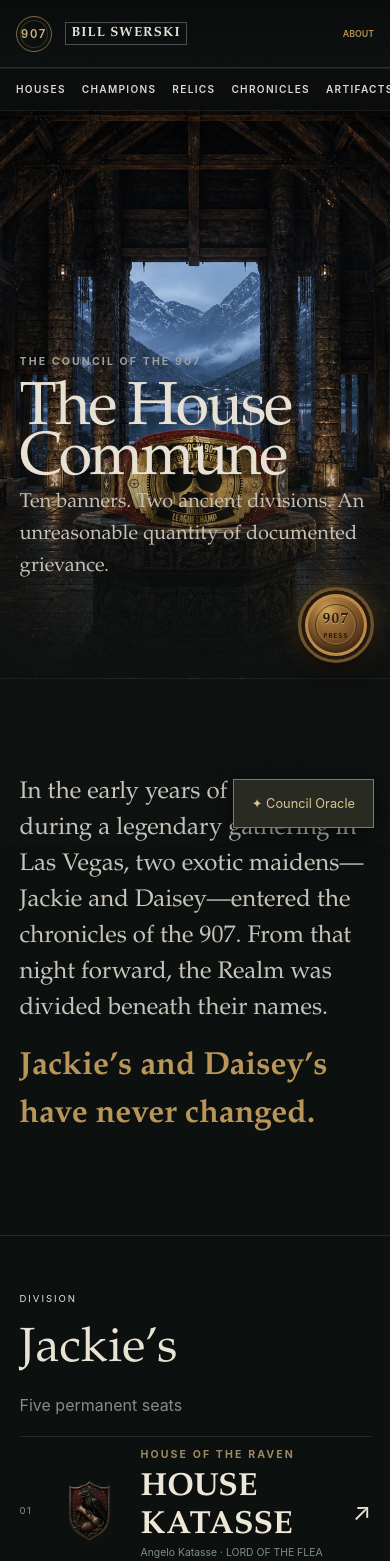
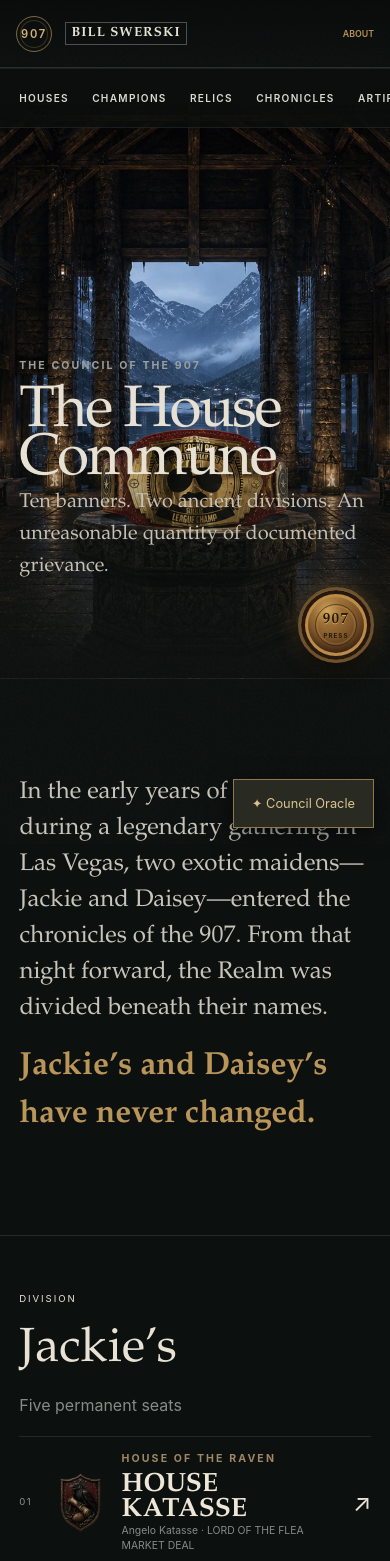
Before and after one commit to kodiakstrategy-sd/Bill-Swerski-907, a Next.js app: page /houses in a window 390 px wide. Shown: the top 1561 px of the page. Built offline with nearby package versions, Linux system fonts and the light colour scheme.

Commit message:
Optimize league experience for mobile

```diff
--- a/app/globals.css
+++ b/app/globals.css
@@ -273,3 +273,36 @@ h1,h2,h3 { font-family:var(--font-display),serif; font-weight:500; }
 @media (max-width:760px) {
   .campaign-hero { min-height:82svh; padding:10rem 1.2rem 4rem; }.campaign-hero h1 { font-size:4.5rem; }.campaign-hero>img { object-position:60% center; }.order-battle,.campaign-ledger,.campaign-facts { padding:5rem 1rem; }.order-battle header { display:block; }.order-battle ol { grid-template-columns:1fr; }.order-battle li { grid-template-columns:32px 54px 1fr; }.order-battle li img { width:48px; height:60px; }.pick-row { grid-template-columns:36px 34px 1fr; gap:.65rem; }.pick-row>a { grid-column:3; text-align:left; padding-bottom:.7rem; }.pick-row img { width:32px; height:40px; }.house-roster ol { grid-template-columns:1fr; }.campaign-facts>div { grid-template-columns:1fr 1fr; }.campaign-facts article:nth-child(2) { border-right:0; }.campaign-facts article:nth-child(-n+2) { border-bottom:1px solid #282b2752; }.draft-tabs { width:100%; }.draft-tabs button { flex:1; padding:.8rem .35rem; }
 }
+
+/* Phone-first finishing pass: preserve the physical world while making it easy to use by thumb. */
+@media (max-width:760px) {
+  html,body { max-width:100%; overflow-x:clip; }
+  .site-header nav { gap:.35rem; padding:.45rem .65rem; scroll-padding-inline:.65rem; }
+  .site-header nav a { min-height:44px; display:flex; align-items:center; padding:0 .55rem; }
+  .brand,.about-link,.back-link,.hall-link,.physical-chronicles>div>a,.house-row { min-height:44px; }
+  .about-link { min-width:44px; display:flex; align-items:center; justify-content:flex-end; }
+  .page-hero { padding-inline:1.2rem; }
+  .page-hero h1 { max-width:100%; font-size:clamp(3rem,15vw,3.8rem); overflow-wrap:anywhere; }
+  .houses-commune .house-division { width:100%; max-width:100%; padding-inline:1.2rem; overflow:hidden; }
+  .houses-commune .house-row { min-height:132px; grid-template-columns:22px 58px minmax(0,1fr) 18px; gap:.7rem; }
+  .houses-commune .house-row .house-art { width:56px; }
+  .houses-commune .house-row__main strong { font-size:clamp(1.25rem,7vw,1.65rem); line-height:.95; overflow-wrap:anywhere; }
+  .house-hero { min-height:calc(100svh - 105px); padding-inline:1.2rem; }
+  .house-hero h1 { max-width:100%; font-size:clamp(3rem,16vw,4.2rem); line-height:.78; overflow-wrap:anywhere; }
+  .house-facts { grid-template-columns:1fr; }
+  .house-facts>div,.house-facts>div:nth-child(2) { min-height:92px; padding:1.35rem 1.2rem; border-right:0; border-bottom:1px solid #ffffff1f; }
+  .house-facts>div:last-child { border-bottom:0; }
+  .physical-hero h1 { font-size:clamp(3.65rem,18vw,4.55rem); }
+  .realm-intro>div>p:last-child { font-size:clamp(1.85rem,9vw,2.3rem); }
+  .great-hall { min-height:auto; padding-block:5rem; }
+  .hall-banner { min-width:0; }
+  .hall-banner b { overflow-wrap:anywhere; }
+  .hall-link { width:100%; justify-content:space-between; gap:1rem; }
+  .physical-chronicles>div>a { padding-block:1.25rem; }
+  .campaign-hero h1 { max-width:100%; font-size:clamp(3.5rem,17vw,4.5rem); overflow-wrap:anywhere; }
+  .draft-tabs button,.round-filter button,.house-filter button { min-height:44px; }
+  .round-filter { scroll-snap-type:x proximity; }
+  .round-filter button,.house-filter button { scroll-snap-align:start; }
+  .draft-board-wrap { margin-inline:-1rem; padding-inline:1rem; scroll-snap-type:x proximity; }
+  .draft-board__column { scroll-snap-align:start; }
+}
```
